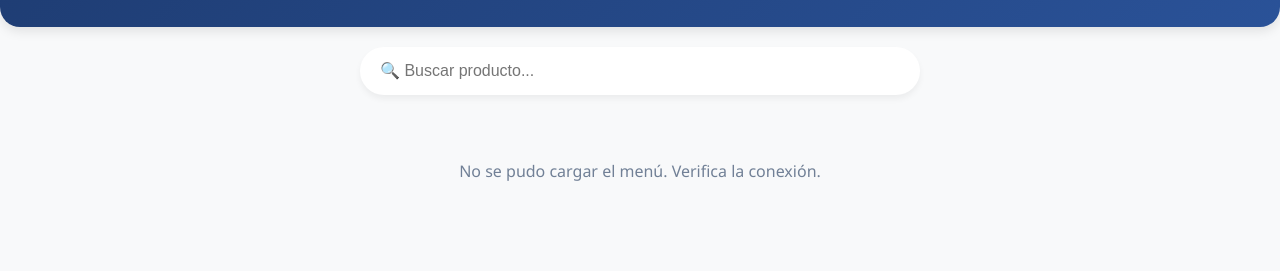
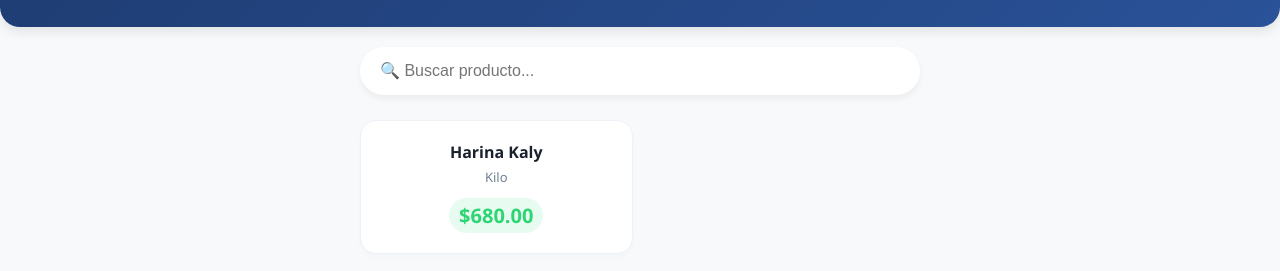
Before and after one commit to BodegaLaBarata/Mi-bodega, a plain HTML site: page index.html in a window 1280 px wide. Shown: the part 93-364 px from the top of the page. Drawn offline with Linux system fonts and the light colour scheme; no server answers.

Commit message:
Update product loading mechanism in index.html
Refactor product loading to use static product array.

```diff
--- a/index.html
+++ b/index.html
@@ -11,14 +11,11 @@
         header p { margin: 5px 0 0 0; opacity: 0.9; font-size: 14px; }
         .contenedor { max-width: 600px; margin: 0 auto; padding: 20px; box-sizing: border-box; }
         .buscador { width: 100%; padding: 15px 20px; margin-bottom: 25px; border: none; border-radius: 30px; box-sizing: border-box; font-size: 16px; box-shadow: 0 4px 6px rgba(0,0,0,0.05); transition: all 0.3s ease; outline: none; background-color: white; }
-        .buscador:focus { box-shadow: 0 4px 12px rgba(42, 82, 152, 0.2); }
         .grid-productos { display: grid; grid-template-columns: repeat(2, 1fr); gap: 15px; }
-        .producto-card { background: white; padding: 20px 15px; border-radius: 16px; box-shadow: 0 4px 6px rgba(0,0,0,0.02); text-align: center; display: flex; flex-direction: column; justify-content: space-between; border: 1px solid #edf2f7; transition: transform 0.2s; }
-        .producto-card:active { transform: scale(0.98); }
+        .producto-card { background: white; padding: 20px 15px; border-radius: 16px; box-shadow: 0 4px 6px rgba(0,0,0,0.02); text-align: center; display: flex; flex-direction: column; justify-content: space-between; border: 1px solid #edf2f7; }
         .producto-card h3 { margin: 0 0 5px 0; font-size: 16px; color: #1a202c; font-weight: 600; }
         .producto-card p { margin: 0; font-size: 13px; color: #718096; }
         .precio { font-weight: 700; color: #2ed573; font-size: 20px; margin-top: 12px; background: #e8fbf1; padding: 4px 10px; border-radius: 20px; display: inline-block; align-self: center; }
-        .cargando { text-align: center; font-size: 16px; color: #718096; padding: 40px 0; grid-column: 1/-1; }
     </style>
 </head>
 <body>
@@ -32,48 +29,32 @@
         <input type="text" id="buscar" class="buscador" placeholder="🔍 Buscar producto..." onkeyup="filtrarProductos()">
 
         <div class="grid-productos" id="lista-productos">
-            <div class="cargando" id="mensaje">Conectando con la bodega...</div>
+            <!-- Los productos se cargan directamente desde aquí de forma ultra rápida -->
         </div>
     </div>
 
     <script>
-        // Tu ID real ya configurado de Google Sheets
-        const SPREADSHEET_ID = '1cDCjO_jVLAGGhDHl29_VVRhXtA1pFZqgw_2gxObKa4Y';
-        const TAB_NAME = 'Hoja 1';
+        // PANEL DE CONTROL DIRECTO: Aquí agregas o editas tus productos fácilmente
+        const MIS_PRODUCTOS = [
+            { nombre: "Harina Kaly", presentacion: "Kilo", precio: "680.00" },
+            // { nombre: "Arroz Integral", presentacion: "Kilo", precio: "320.00" },
+            // Para añadir otro producto copia la línea de arriba, quítale las dos barras // y edita los textos
+        ];
 
-        const URL = `https://google.com{SPREADSHEET_ID}/gviz/tq?tqx=out:json&sheet=${TAB_NAME}`;
-
-        async function cargarProductos() {
-            try {
-                const respuesta = await fetch(URL);
-                const texto = await respuesta.text();
-                const jsonContenido = JSON.parse(texto.substr(47).slice(0, -2));
-                const filas = jsonContenido.table.rows;
-
+        function cargarProductos() {
             const contenedor = document.getElementById('lista-productos');
             contenedor.innerHTML = '';
 
-                filas.forEach((fila, index) => {
-                    // Ignora la primera fila de títulos (Nombre, Presentación, Precio)
-                    if(index > 0 && fila.c && fila.c[0] && fila.c[0].v) {
-                        const nombre = fila.c[0].v;
-                        const presentacion = (fila.c[1] && fila.c[1].v) ? fila.c[1].v : 'Unidad';
-                        const precio = (fila.c[2] && fila.c[2].v) ? fila.c[2].v : '0.00';
-
+            MIS_PRODUCTOS.forEach(item => {
                 const card = document.createElement('div');
                 card.className = 'producto-card';
                 card.innerHTML = `
-                            <h3>${nombre}</h3>
-                            <p>${presentacion}</p>
-                            <div class="precio">$${Number(precio).toFixed(2)}</div>
+                    <h3>${item.nombre}</h3>
+                    <p>${item.presentacion}</p>
+                    <div class="precio">$${item.precio}</div>
                 `;
                 contenedor.appendChild(card);
-                    }
             });
-            } catch (error) {
-                document.getElementById('mensaje').innerText = 'No se pudo cargar el menú. Verifica la conexión.';
-                console.error(error);
-            }
         }
 
         function filtrarProductos() {
@@ -89,6 +70,7 @@
             }
         }
 
+        // Ejecutar carga de inventario de inmediato
         cargarProductos();
     </script>
 </body>
```
Lines whose indentation alone changed are shown as unchanged.
